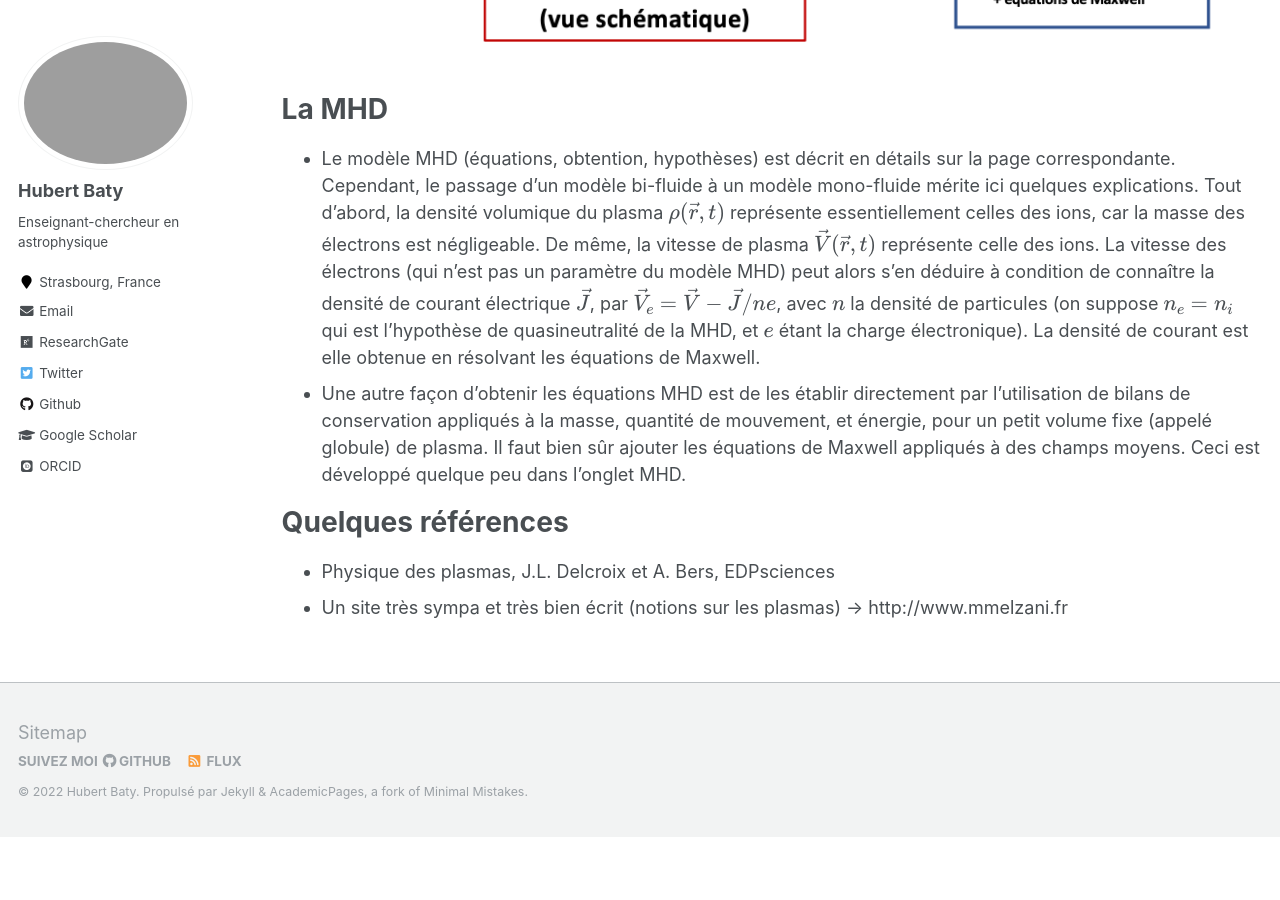
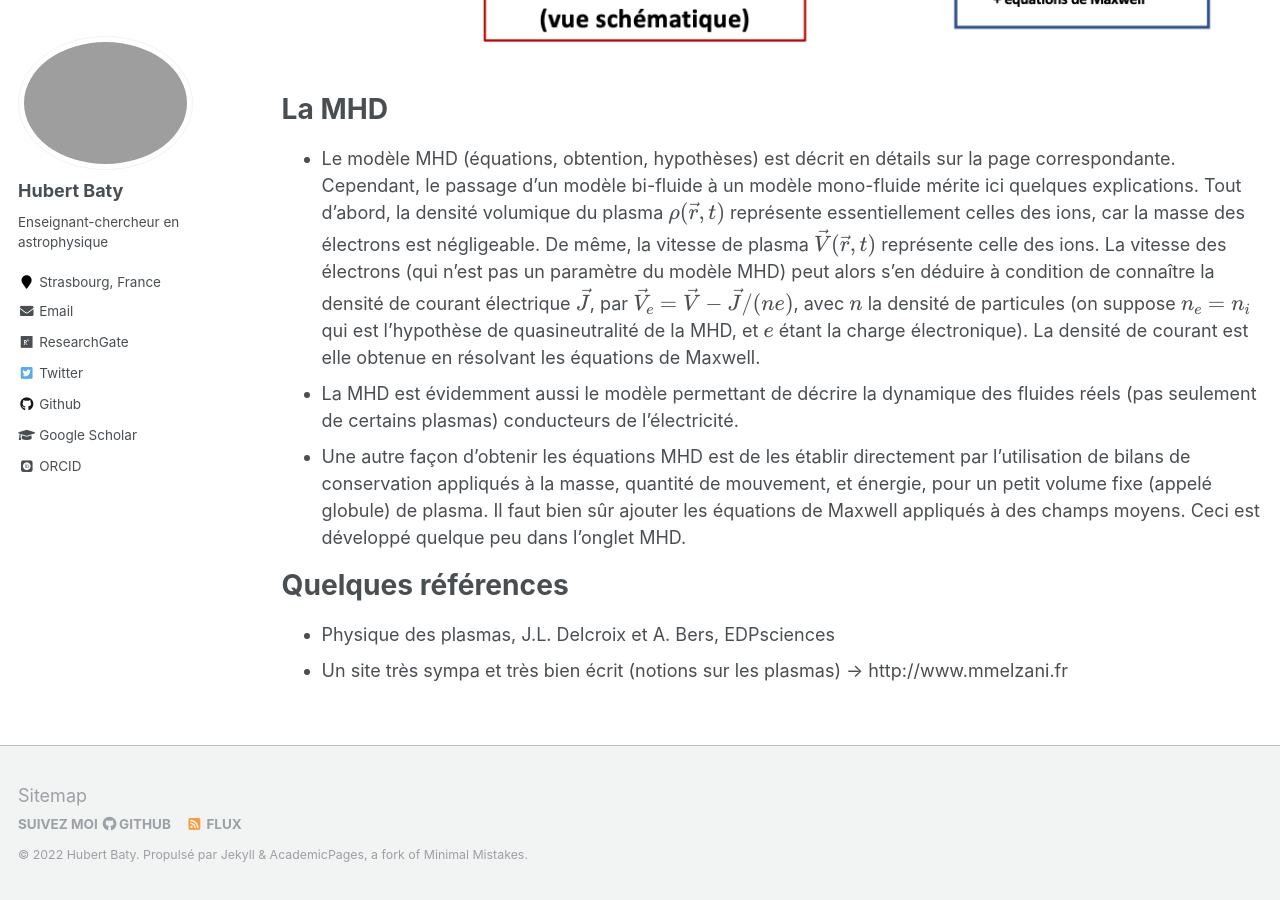
Before and after one commit to hubertbaty/hubertbaty.github.io, a Jekyll site: the page built from _pages/plasma.md, in a window 1280 px wide and 900 px high, scrolled down 5471 px. Built offline with Jekyll 4.4.1, drawn with Linux system fonts in a browser that asks for light colours; some web fonts are replaced; formulas are drawn with MathJax 3; before the commit the page ends 6308 px from its top, so only the background shows below that.

Commit message:
Update plasma.md

```diff
--- a/_pages/plasma.md
+++ b/_pages/plasma.md
@@ -69,7 +69,8 @@ Modèles de description des plasmas
 
 La MHD
 ======
- * Le modèle MHD (équations, obtention, hypothèses) est décrit en détails sur la page correspondante. Cependant, le passage d'un modèle bi-fluide à un modèle mono-fluide mérite ici quelques explications. Tout d'abord, la densité volumique du plasma $\rho (\vec r, t)$ représente essentiellement celles des ions, car la masse des électrons est négligeable. De même, la vitesse de plasma $\vec V (\vec r, t)$ représente celle des ions. La vitesse des électrons (qui n'est pas un paramètre du modèle MHD) peut alors s'en déduire à condition de connaître la densité de courant électrique $\vec J$, par $\vec V_e = \vec V - \vec J / ne$, avec $n$ la densité de particules (on suppose $n_e = n_i$ qui est l'hypothèse de quasineutralité de la MHD, et $e$ étant la charge électronique). La densité de courant est elle obtenue en résolvant les équations de Maxwell.
+ * Le modèle MHD (équations, obtention, hypothèses) est décrit en détails sur la page correspondante. Cependant, le passage d'un modèle bi-fluide à un modèle mono-fluide mérite ici quelques explications. Tout d'abord, la densité volumique du plasma $\rho (\vec r, t)$ représente essentiellement celles des ions, car la masse des électrons est négligeable. De même, la vitesse de plasma $\vec V (\vec r, t)$ représente celle des ions. La vitesse des électrons (qui n'est pas un paramètre du modèle MHD) peut alors s'en déduire à condition de connaître la densité de courant électrique $\vec J$, par $\vec V_e = \vec V - \vec J /(ne)$, avec $n$ la densité de particules (on suppose $n_e = n_i$ qui est l'hypothèse de quasineutralité de la MHD, et $e$ étant la charge électronique). La densité de courant est elle obtenue en résolvant les équations de Maxwell.
+ * La MHD est évidemment aussi le modèle permettant de décrire la dynamique des fluides réels (pas seulement de certains plasmas) conducteurs de l'électricité.
  * Une autre façon d'obtenir les équations MHD est de les établir directement par l'utilisation de bilans de conservation appliqués à la masse, quantité de mouvement, et énergie, pour un petit volume fixe (appelé globule) de plasma. Il faut bien sûr ajouter les équations de Maxwell appliqués à des champs moyens. Ceci est développé quelque peu dans l'onglet MHD.
 
 
```
